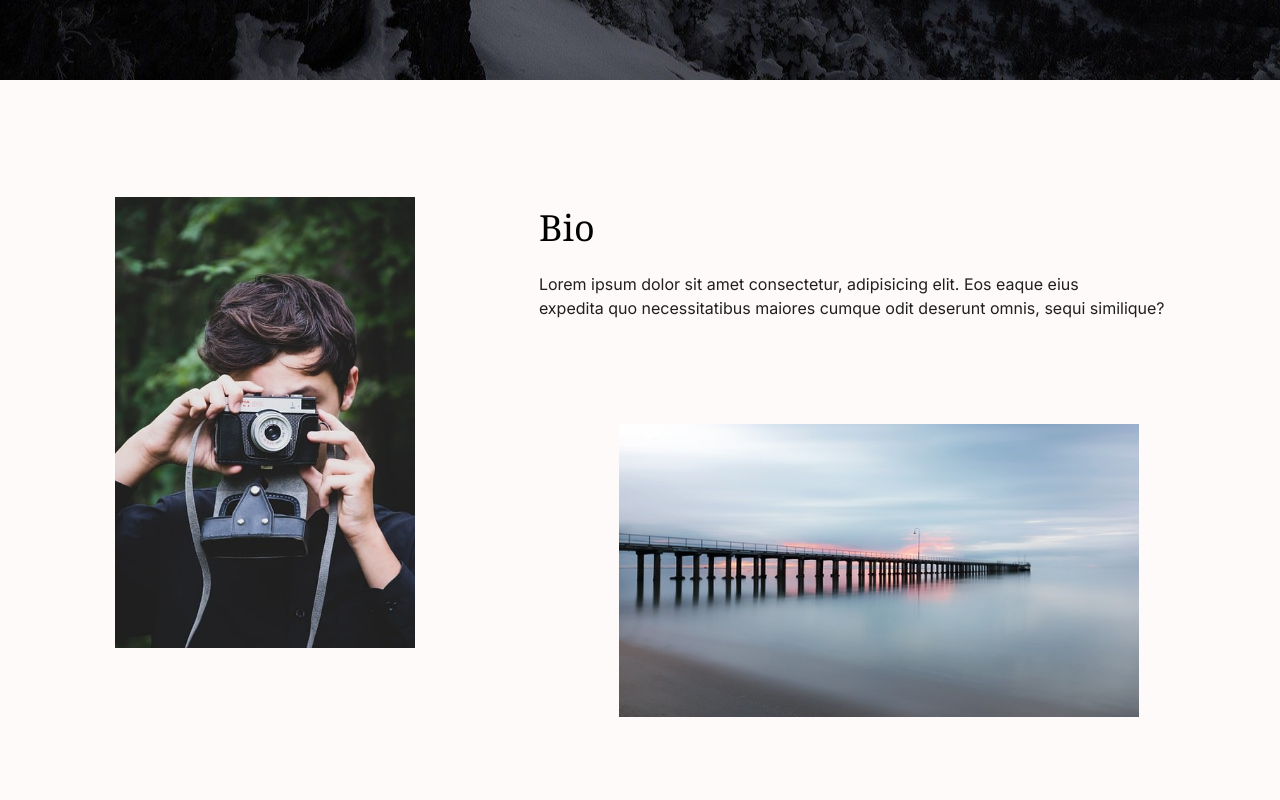
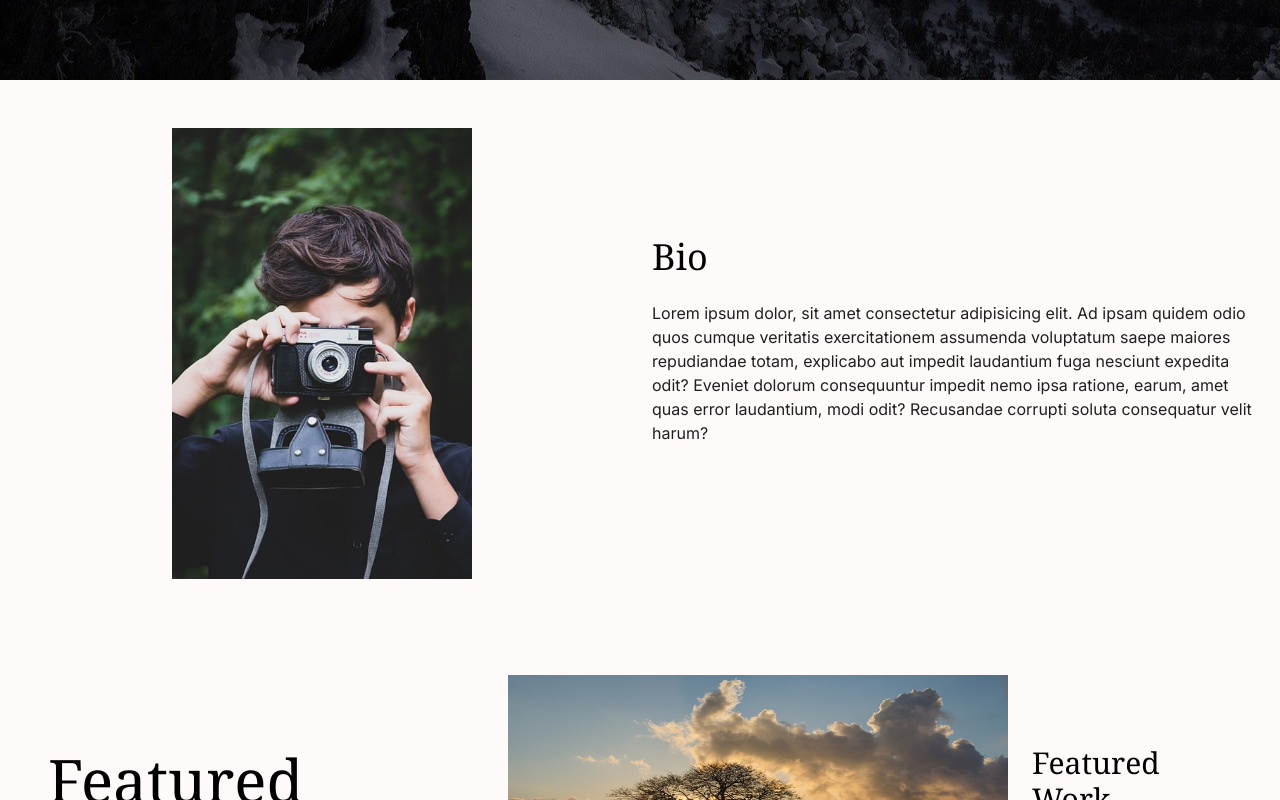
Before and after one commit to phyothantzin/ksh-portfolio, a Next.js app: page / in a window 1280 px wide. Shown: the part 720-1520 px from the top of the page. Built offline with nearby package versions, Linux system fonts and the light colour scheme.

Commit message:
remove certificate & quote, adjust bio section

```diff
--- a/app/components/Bio.tsx
+++ b/app/components/Bio.tsx
@@ -12,13 +12,14 @@ const Bio = () => {
     <section className="sm:py-12 py-10">
       <div
         ref={ref}
-        className="flex flex-col sm:flex-row md:justify-evenly justify-center items-center gap-6"
+        className="grid grid-cols-1 sm:grid-cols-12 sm:justify-evenly justify-center items-center justify-items-center gap-6"
       >
         <motion.div
           variants={imageVariants}
           initial="initial"
           animate={isInView ? "animate" : "initial"}
           transition={{ duration: 4, type: "easeIn" }}
+          className="col-span-6"
         >
           <Image
             src="/img/portrait_640.jpg"
@@ -33,7 +34,7 @@ const Bio = () => {
           initial="initial"
           animate={isInView ? "animate" : "initial"}
           transition={{ duration: 4, type: "easeIn" }}
-          className="md:mt-20"
+          className="col-span-6 justify-self-start px-8 lg:px-0"
         >
           <motion.h2
             variants={textVariants}
@@ -51,20 +52,21 @@ const Bio = () => {
             transition={{ duration: 1, delay: 4 }}
             className="text-[#000000e0] text-[1rem] mb-6"
           >
-            Lorem ipsum dolor sit amet consectetur, adipisicing elit. Eos eaque
-            eius
-            <br />
-            expedita quo necessitatibus maiores cumque odit deserunt omnis,
-            sequi similique?
+            Lorem ipsum dolor, sit amet consectetur adipisicing elit. Ad ipsam
+            quidem odio quos cumque veritatis exercitationem assumenda
+            voluptatum saepe maiores repudiandae totam, explicabo aut impedit
+            laudantium fuga nesciunt expedita odit? Eveniet dolorum consequuntur
+            impedit nemo ipsa ratione, earum, amet quas error laudantium, modi
+            odit? Recusandae corrupti soluta consequatur velit harum?
           </motion.p>
 
-          <Image
+          {/* <Image
             src="/img/scenery.jpg"
             alt="scenery"
             width={600}
             height={300}
             className="md:pl-20 md:pt-20"
-          />
+          /> */}
         </motion.div>
       </div>
     </section>
--- a/app/page.tsx
+++ b/app/page.tsx
@@ -14,13 +14,14 @@ export default function Home() {
       <div className="container mx-auto px-4">
         <Bio />
         <FeaturedWork />
-      </div>
-      <Quote />
-      <div className="container mx-auto px-4">
-        <Certificate />
         <Education />
         <Contact />
       </div>
+      {/* <Quote /> */}
+      {/* <div className="container mx-auto px-4">
+        <Certificate />
+      </div>
+      */}
       <Footer />
     </main>
   );
```
